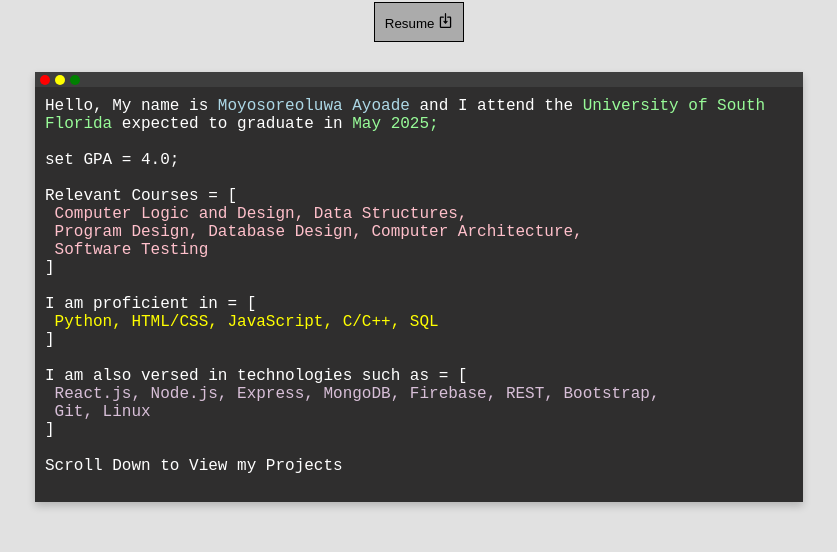
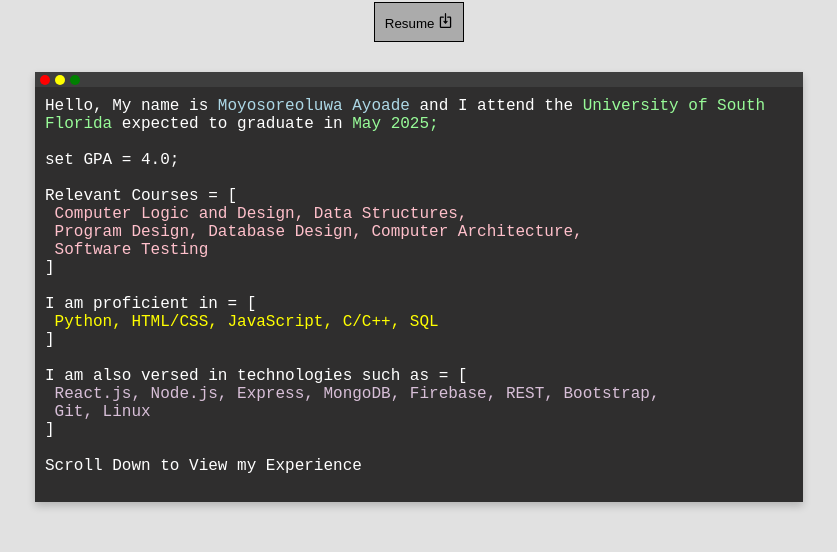
Before and after one commit to moyo-ayy/personal, a React (Create React App) app: page / in a window 1280 px wide. Shown: the part 227-779 px from the top of the page, without its empty margins (221-1058 px from the left). Built offline with nearby package versions, Linux system fonts and the light colour scheme.

Commit message:
minor tweak

```diff
--- a/src/App.js
+++ b/src/App.js
@@ -103,7 +103,7 @@
           <span style={{color: "#D8BFD8"}}> &nbsp;React.js, Node.js, Express, MongoDB, Firebase, REST, Bootstrap, <br/>
           &nbsp;Git, Linux </span>
           <br/>] <br/><br/>
-          Scroll Down to View my Projects
+          Scroll Down to View my Experience
           <div className='blinker'></div>
         </div>
       </div>
```
